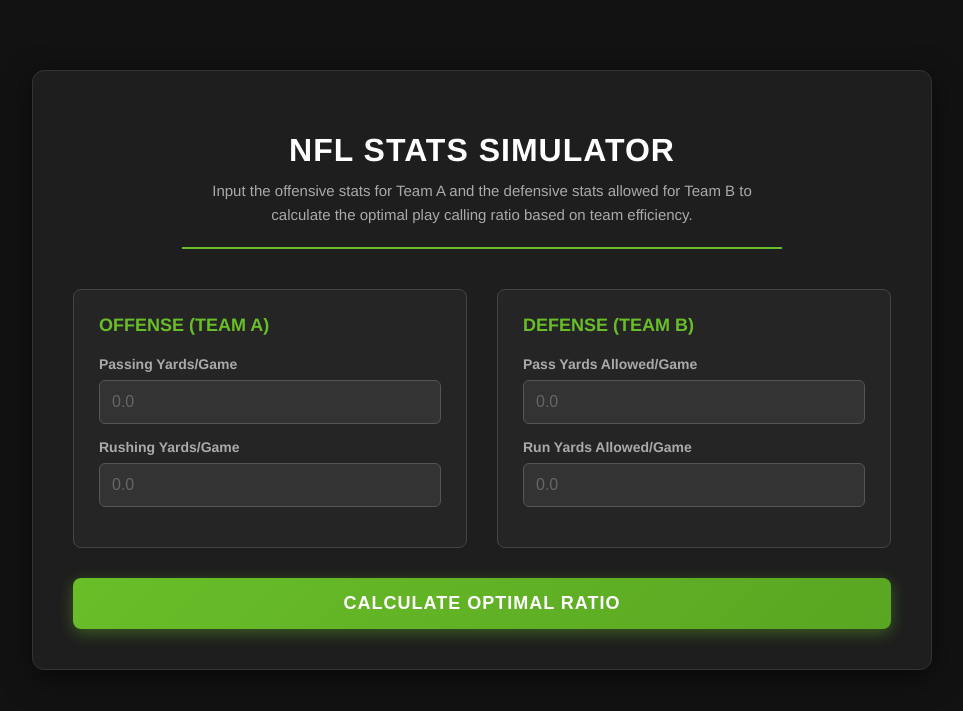
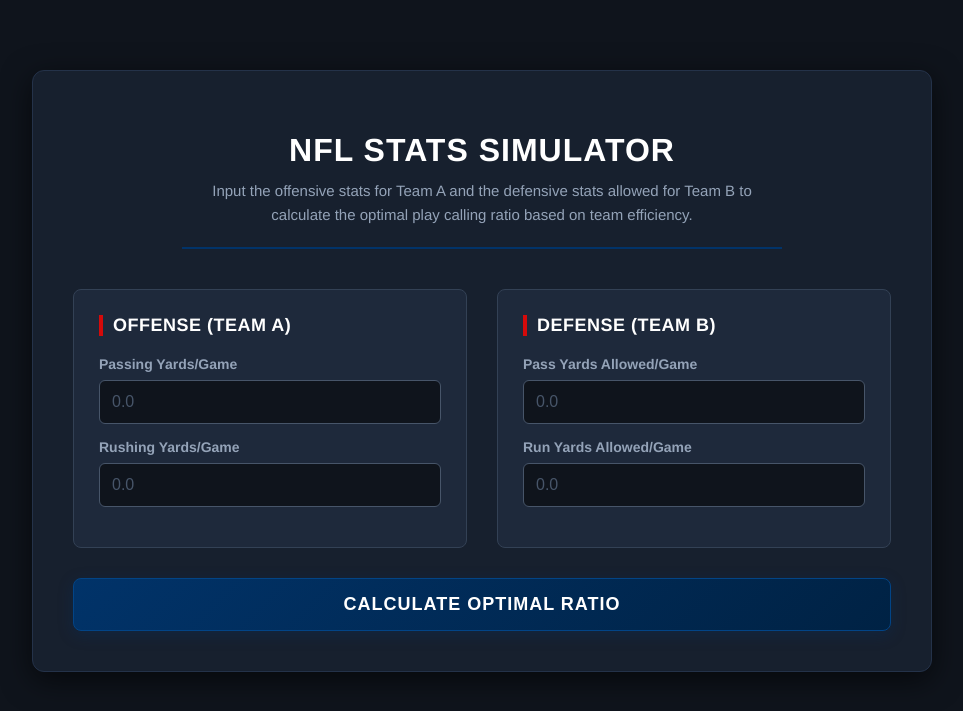
Before and after one commit to YMT-py/nfl-app, a Flask app: page / in a window 1280 px wide. Shown: the top 711 px of the page, without its empty margins (158-1121 px from the left). Run offline with Flask 3, Linux system fonts and the light colour scheme.

Commit message:
Change color

```diff
--- a/templates/index.html
+++ b/templates/index.html
@@ -3,23 +3,23 @@
 <head>
     <meta charset="UTF-8">
     <meta name="viewport" content="width=device-width, initial-scale=1.0">
-    <title>NFL Stats Simulator - Pro</title>
+    <title>NFL Stats Simulator - Neutral Pro</title>
     <style>
         body {
             font-family: 'Helvetica Neue', Helvetica, Arial, sans-serif;
-            background-color: #121212;
-            color: #e0e0e0;
+            background-color: #0f141c; /* NFLの伝統的な深いネイビーを混ぜたダーク背景 */
+            color: #e2e8f0;
             max-width: 900px;
             margin: 40px auto;
             padding: 30px;
         }
 
         .container {
-            background-color: #1e1e1e;
+            background-color: #17202e; /* 統一感のあるダークネイビーのカード */
             padding: 40px;
             border-radius: 12px;
-            box-shadow: 0 8px 30px rgba(0,0,0,0.5);
-            border: 1px solid #333;
+            box-shadow: 0 8px 30px rgba(0,0,0,0.6);
+            border: 1px solid #243249;
         }
 
         h1 {
@@ -29,19 +29,18 @@
             font-weight: 700;
             letter-spacing: 1px;
             text-transform: uppercase;
-            margin-bottom: 10px; /* 説明文との間隔を調整 */
+            margin-bottom: 10px;
         }
 
-        /* 新しく追加した説明文のスタイル */
         .description {
             text-align: center;
-            color: #aaaaaa;
+            color: #94a3b8;
             font-size: 15px;
             line-height: 1.6;
             max-width: 600px;
             margin: 0 auto 40px auto;
             padding-bottom: 20px;
-            border-bottom: 2px solid #69BE28; /* 緑のラインをここへ移動 */
+            border-bottom: 2px solid #013369; /* NFL公式シールドネイビーのライン */
         }
 
         .stats-grid {
@@ -52,18 +51,21 @@
         }
 
         .stats-group {
-            background-color: #252525;
+            background-color: #1e293b;
             padding: 25px;
             border-radius: 8px;
-            border: 1px solid #444;
+            border: 1px solid #334155;
         }
 
         h3 {
-            color: #69BE28;
+            color: #ffffff; /* 特定のチームカラーではなくすっきりしたホワイト */
             margin-top: 0;
             margin-bottom: 20px;
             font-size: 18px;
             text-transform: uppercase;
+            letter-spacing: 0.5px;
+            border-left: 4px solid #d50a0a; /* NFLロゴのレッドをワンポイントのアクセントに */
+            padding-left: 10px;
         }
 
         .form-group {
@@ -75,79 +77,86 @@
             margin-bottom: 8px;
             font-weight: 600;
             font-size: 14px;
-            color: #aaaaaa;
+            color: #94a3b8;
         }
 
         input[type="number"] {
             width: 100%;
             padding: 12px;
-            background-color: #333;
-            border: 1px solid #555;
+            background-color: #0f141c;
+            border: 1px solid #475569;
             border-radius: 6px;
             color: #fff;
             font-size: 16px;
             box-sizing: border-box;
-            transition: border-color 0.3s;
+            transition: border-color 0.3s, box-shadow 0.3s;
         }
 
         input[type="number"]:focus {
             outline: none;
-            border-color: #69BE28;
+            border-color: #013369; /* フォーカス時はNFLネイビー */
+            box-shadow: 0 0 0 3px rgba(1, 51, 105, 0.4);
         }
 
-        /* プレースホルダー（薄いヒント文字）の色 */
         input[type="number"]::placeholder {
-            color: #666666;
+            color: #475569;
         }
 
         button {
             width: 100%;
             padding: 15px;
-            background: linear-gradient(135deg, #69BE28 0%, #59a622 100%);
+            /* NFL公式のブルー・ネイビー系グラデーション */
+            background: linear-gradient(135deg, #013369 0%, #002244 100%);
             color: white;
-            border: none;
+            border: 1px solid #024486;
             border-radius: 8px;
             font-size: 18px;
             font-weight: 700;
             text-transform: uppercase;
             letter-spacing: 1px;
             cursor: pointer;
-            box-shadow: 0 4px 15px rgba(105, 190, 40, 0.4);
-            transition: transform 0.1s, box-shadow 0.2s;
+            box-shadow: 0 4px 15px rgba(1, 51, 105, 0.3);
+            transition: background 0.2s, transform 0.1s;
         }
 
         button:hover {
-            box-shadow: 0 6px 20px rgba(105, 190, 40, 0.6);
+            background: linear-gradient(135deg, #024486 0%, #013369 100%);
+            box-shadow: 0 6px 20px rgba(1, 51, 105, 0.5);
         }
 
         button:active {
             transform: translateY(1px);
-            box-shadow: 0 2px 10px rgba(105, 190, 40, 0.4);
+            box-shadow: 0 2px 10px rgba(1, 51, 105, 0.3);
         }
 
         .error-message {
-            color: #ff6b6b;
-            background-color: rgba(255, 107, 107, 0.1);
+            color: #f87171;
+            background-color: rgba(248, 113, 113, 0.1);
             padding: 15px;
             border-radius: 6px;
             margin-bottom: 20px;
             text-align: center;
+            border: 1px solid rgba(248, 113, 113, 0.2);
         }
 
         .result-container {
             margin-top: 30px;
             padding: 25px;
-            background-color: #252525;
+            background-color: #1e293b;
             border-radius: 8px;
-            border-left: 5px solid #69BE28;
+            border-left: 5px solid #013369; /* 左端のラインもNFLネイビーに */
             text-align: center;
+            border-top: 1px solid #334155;
+            border-right: 1px solid #334155;
+            border-bottom: 1px solid #334155;
         }
 
         .result-title {
-            color: #aaaaaa;
+            color: #94a3b8;
             text-transform: uppercase;
             font-size: 14px;
             margin-bottom: 10px;
+            letter-spacing: 1px;
         }
 
         .result-value {
@@ -155,6 +164,7 @@
             font-weight: 800;
             color: #ffffff;
             margin: 0;
+            letter-spacing: 0.5px;
         }
     </style>
 </head>
@@ -163,7 +173,6 @@
     <div class="container">
         <h1>NFL Stats Simulator</h1>
 
-        <!-- 📝 画面の説明文（英語）を追加しました -->
         <div class="description">
             Input the offensive stats for Team A and the defensive stats allowed for Team B to calculate the optimal play calling ratio based on team efficiency.
         </div>
@@ -179,7 +188,6 @@
                     <h3>Offense (Team A)</h3>
                     <div class="form-group">
                         <label for="off_pass">Passing Yards/Game</label>
-                        <!-- 💡 valueを消し、代わりに薄く「0.0」と出るplaceholderを設置 -->
                         <input type="number" name="off_pass" id="off_pass" step="0.1" placeholder="0.0" required>
                     </div>
                     <div class="form-group">
```
